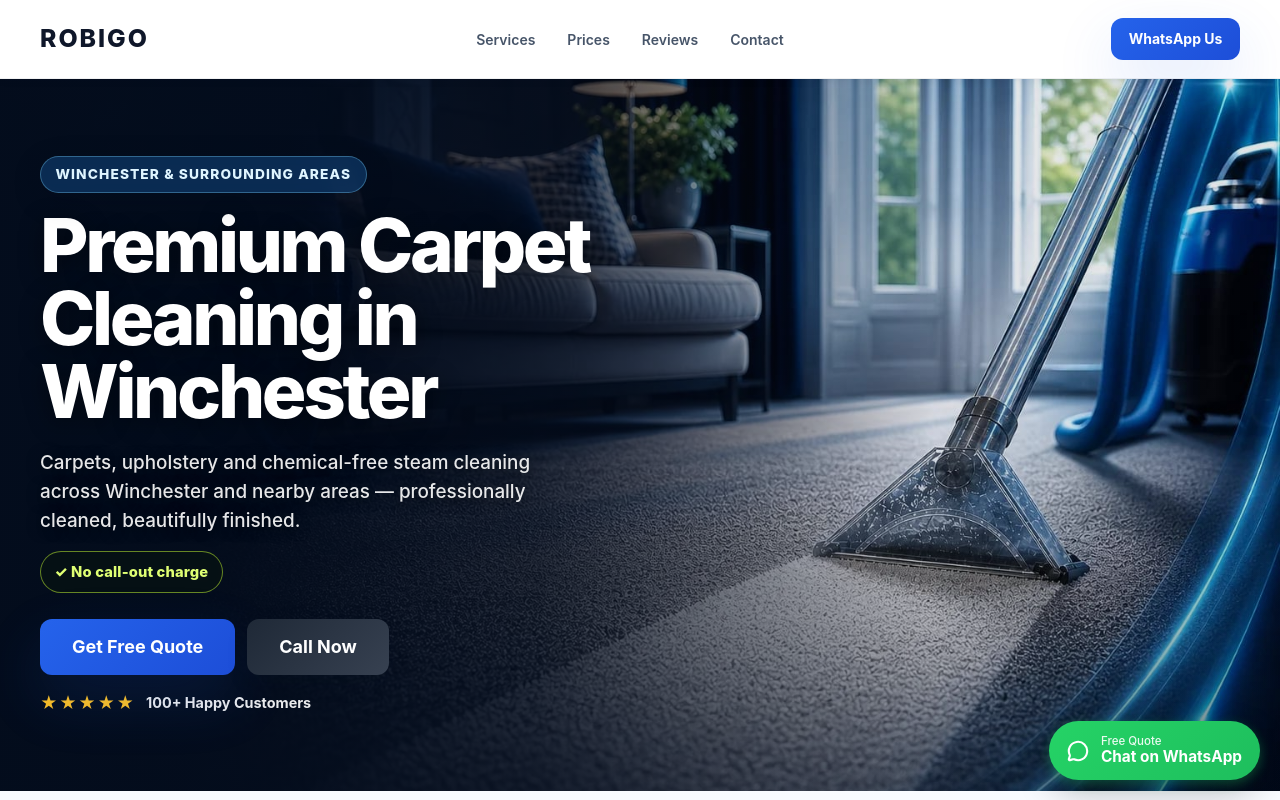
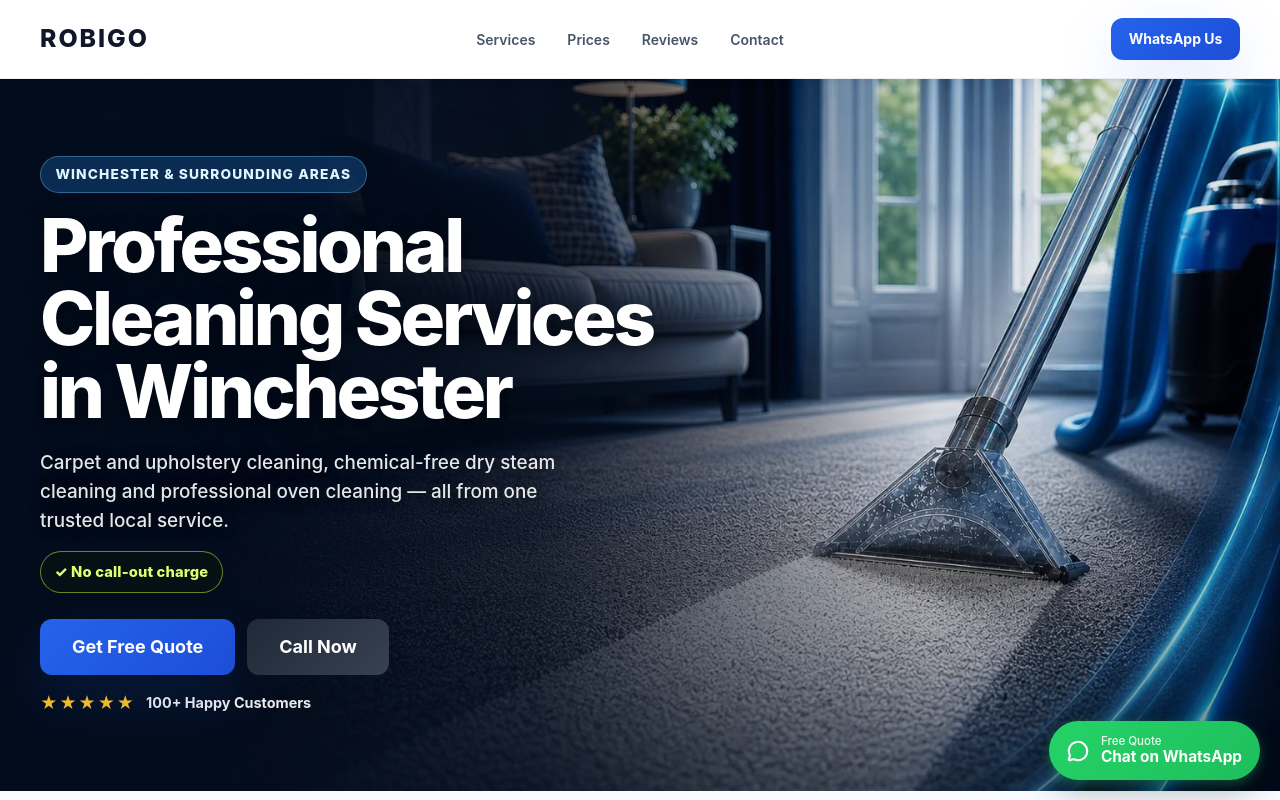
Before and after one commit to Robigo1977/ROBIGO-V5, a React (Vite) app: page / in a window 1280 px wide. Shown: the top 800 px of the page. Built offline with nearby package versions, Linux system fonts and the light colour scheme.

Commit message:
Update hero copy to reflect all cleaning services

```diff
--- a/src/components/sections/Hero/hero.data.ts
+++ b/src/components/sections/Hero/hero.data.ts
@@ -1,10 +1,10 @@
 export const heroData = {
   badge: "WINCHESTER & SURROUNDING AREAS",
 
-  title: "Premium Carpet Cleaning in Winchester",
+  title: "Professional Cleaning Services in Winchester",
 
   subtitle:
-    "Carpets, upholstery and chemical-free steam cleaning across Winchester and nearby areas \u2014 professionally cleaned, beautifully finished.",
+    "Carpet and upholstery cleaning, chemical-free dry steam cleaning and professional oven cleaning — all from one trusted local service.",
 
   primaryButton: {
     label: "Get My Free WhatsApp Quote",
@@ -24,7 +24,7 @@ export const heroData = {
   ],
 
   stats: {
-    rating: "\u2605\u2605\u2605\u2605\u2605 5.0",
+    rating: "★★★★★ 5.0",
     reviews: "100+ Happy Customers",
   },
 };
```
